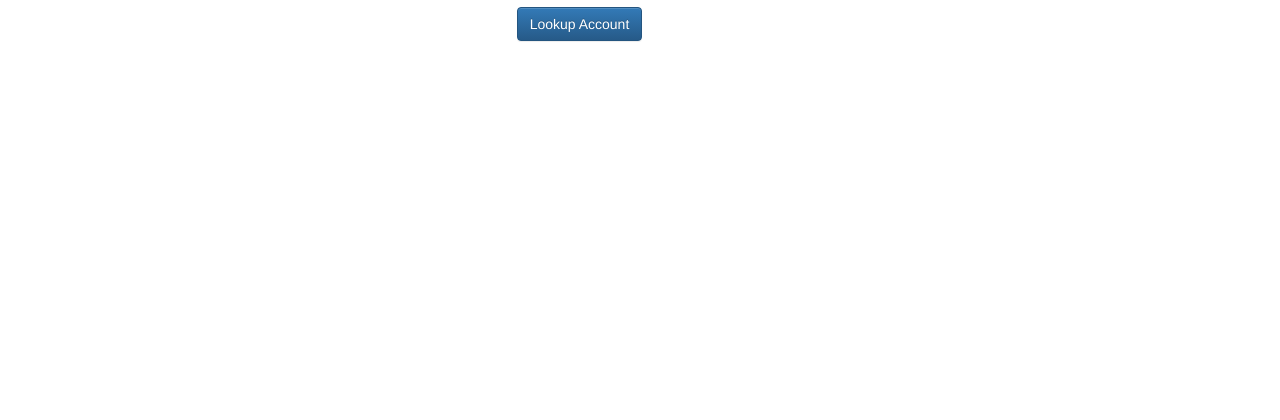
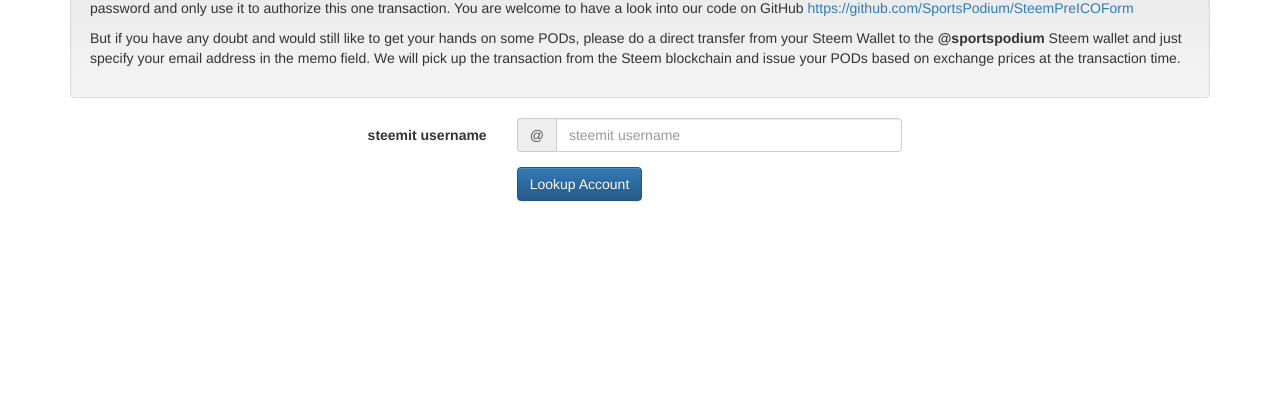
Before and after one commit to SportsPodium/SteemPreICOForm, a PHP site: page / in a window 1280 px wide. Shown: the part 321-741 px from the top of the page. Run offline with PHP 8.4, Linux system fonts and the light colour scheme; data that the repository does not hold is empty.

Commit message:
Added disclaimer

```diff
--- a/form.php
+++ b/form.php
@@ -40,6 +40,12 @@
 		</div>
 	</div>
 </form>
+
+<div class="well">
+	<p>This website makes it as easy as possible for you to buy PODs with Steem or SBD, but requires you to enter your Steem password on the next page. We do not store your password and only use it to authorize this one transaction. You are welcome to have a look into our code on GitHub <a href="https://github.com/SportsPodium/SteemPreICOForm" target="_blank">https://github.com/SportsPodium/SteemPreICOForm</a></p>
+
+	<p>But if you have any doubt and would still like to get your hands on some PODs, please do a direct transfer from your Steem Wallet to the <b>@sportspodium</b> Steem wallet and just specify your email address in the memo field. We will pick up the transaction from the Steem blockchain and issue your PODs based on exchange prices at the transaction time.</p>
+</div>
 
 <form class="form-horizontal" id="authentication-form">
 	<div class="form-group" id="username-container">
```
